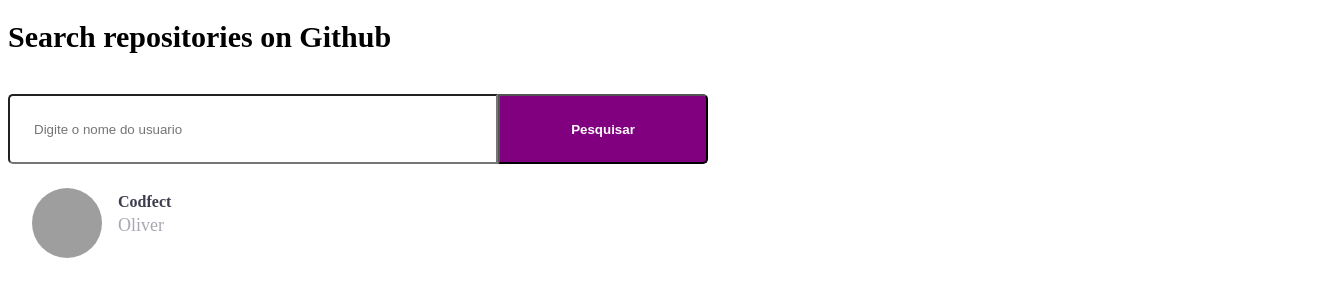
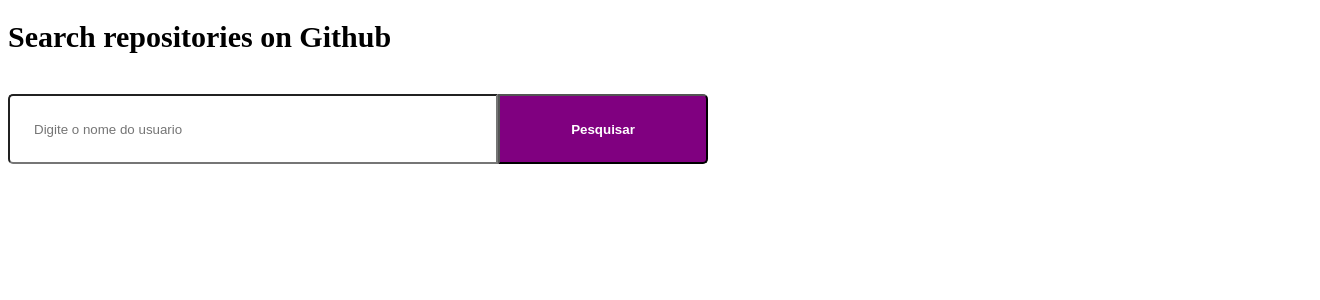
Before and after one commit to Codfect/GitHub-API, a React (Create React App) app in the folder client/: page / in a window 1280 px wide. Shown: the top 300 px of the page, 1320 px wide, since content can reach past the window. Built offline with nearby package versions, Linux system fonts and the light colour scheme; grey boxes are pictures that could not be loaded.

Commit message:
request on api and response in my jsx

```diff
--- a/client/src/pages/Dashboard/index.js
+++ b/client/src/pages/Dashboard/index.js
@@ -8,17 +8,26 @@
   const [inputRepository, setInputRepository] = useState() //estado que armazen o input
   const [repositories, setRepositories] = useState([]);
 
+  async function whenUserSubmit(ev) {
+    ev.preventDefault();
+
+    const response = await api.get(`users/${inputRepository} `);
+    console.log(response.data);
+
+    const repository = response.data;
+
+    setRepositories([...repositories, repository]);
+  }
 
   return (
     <>
       <h1> Search repositories on Github </h1>
 
-      <form className="searchArea">
+      <form className="searchArea" onSubmit={whenUserSubmit}>
         <input
           value={inputRepository}
-
-          //Quando o usuario altera o valor do input -> Valor do input disponivel em event
-          onChange={(event) => setInputRepository(event.target.value)}
+          //Quando o usuario altera o valor do input -> Valor do input disponivel em eve
+          onChange={(e) => setInputRepository(e.target.value)}
           placeholder="Digite o nome do usuario"
         />
 
@@ -26,17 +35,19 @@
       </form>
 
       <div className="repositories">
-        <a href="check">
-          <img
-            src="https://avatars.githubusercontent.com/u/54602909?s=400&u=869175d1dcaa9abf9f6952279f7b3809cbcd26f8&v=4"
-            alt="Oliver teste"
-          />
+        {repositories.map(repository => (
+          <a key={repository.login} href="check">
+            <img
+              src={repository.avatar_url}
+              alt={repository.login}
+            />
 
-          <div>
-              <strong>Codfect</strong>
-              <p>Oliver</p>
-          </div>
-        </a>
+            <div>
+                <strong>{repository.login}</strong>
+                <p>{repository.name}</p>
+            </div>
+          </a>
+        ))}
       </div>
     </>
   );
```
